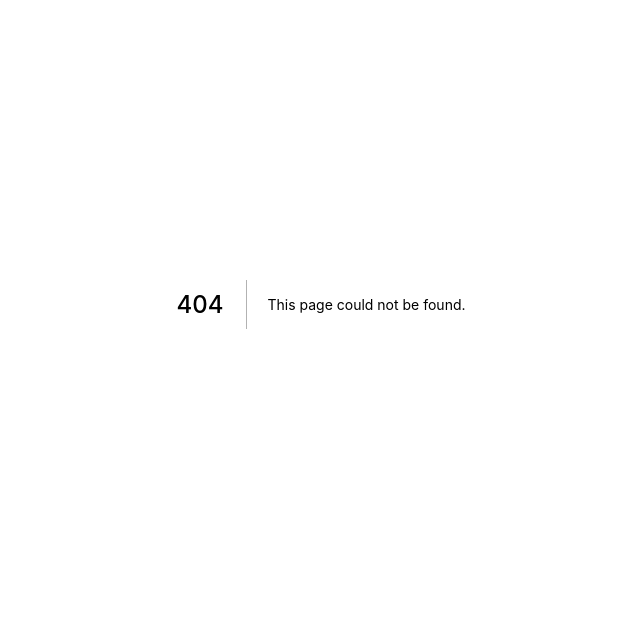
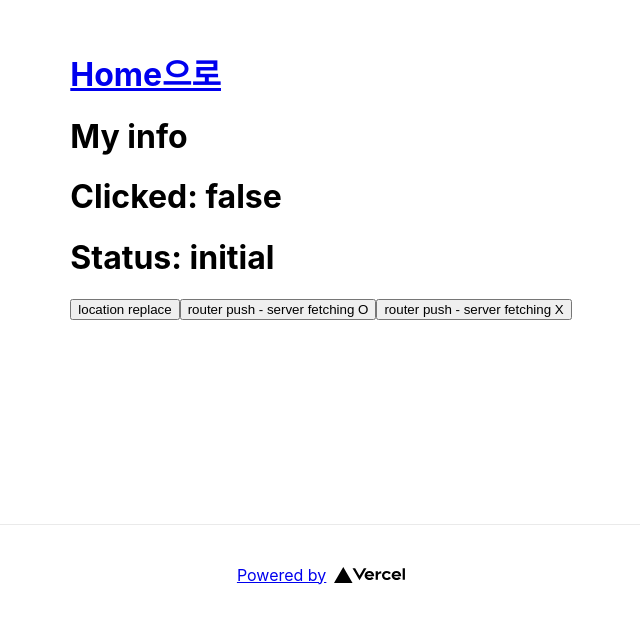
Before and after one commit to kbu715/nextjs-master-class, a Next.js app: page /settings/my/info in a window 1280 px wide. Before the commit this address had no page. Shown: the part 176-800 px from the top of the page, without its empty margins (319-959 px from the left). Built offline with nearby package versions, Linux system fonts and the light colour scheme.

Commit message:
feat: shallow-routing

```diff
--- /dev/null
+++ b/src/pages/settings/my/info.js
@@ -0,0 +1,51 @@
+import Layout from 'components/Layout'
+import SubLayout from 'components/SubLayout'
+import { useRouter } from 'next/router'
+import { useState } from 'react';
+
+export async function getServerSideProps() {
+  console.log('server fetching')
+  return {
+    props: {},
+  }
+}
+
+export default function MyInfo() {
+  const router = useRouter();
+  const [clicked, setClicked] = useState(false);
+  const { status = 'initial' } = router.query;
+  return (
+    <>
+      <h1>My info</h1>
+      <h1>Clicked: {String(clicked)}</h1>
+      <h1>Status: {status}</h1>
+
+      <button onClick={() => {
+        alert('edit!');
+        setClicked(true);
+        location.replace('/settings/my/info?status=editing');
+      }}>location replace</button>
+
+      <button onClick={() => {
+        alert('edit!');
+        setClicked(true);
+        router.push('/settings/my/info?status=editing');
+      }}>router push - server fetching O</button>
+
+      <button onClick={() => {
+        alert('edit!');
+        setClicked(true);
+        router.push('/settings/my/info?status=editing', undefined, { shallow: true });
+      }}>router push - server fetching X</button>
+
+    </>
+  )
+}
+
+MyInfo.getLayout = function (page) {
+  return (
+    <Layout>
+      <SubLayout>{page}</SubLayout>
+    </Layout>
+  )
+}
```
Also changed, not shown: 1 other file (tests, documents, lock files or other folders).
